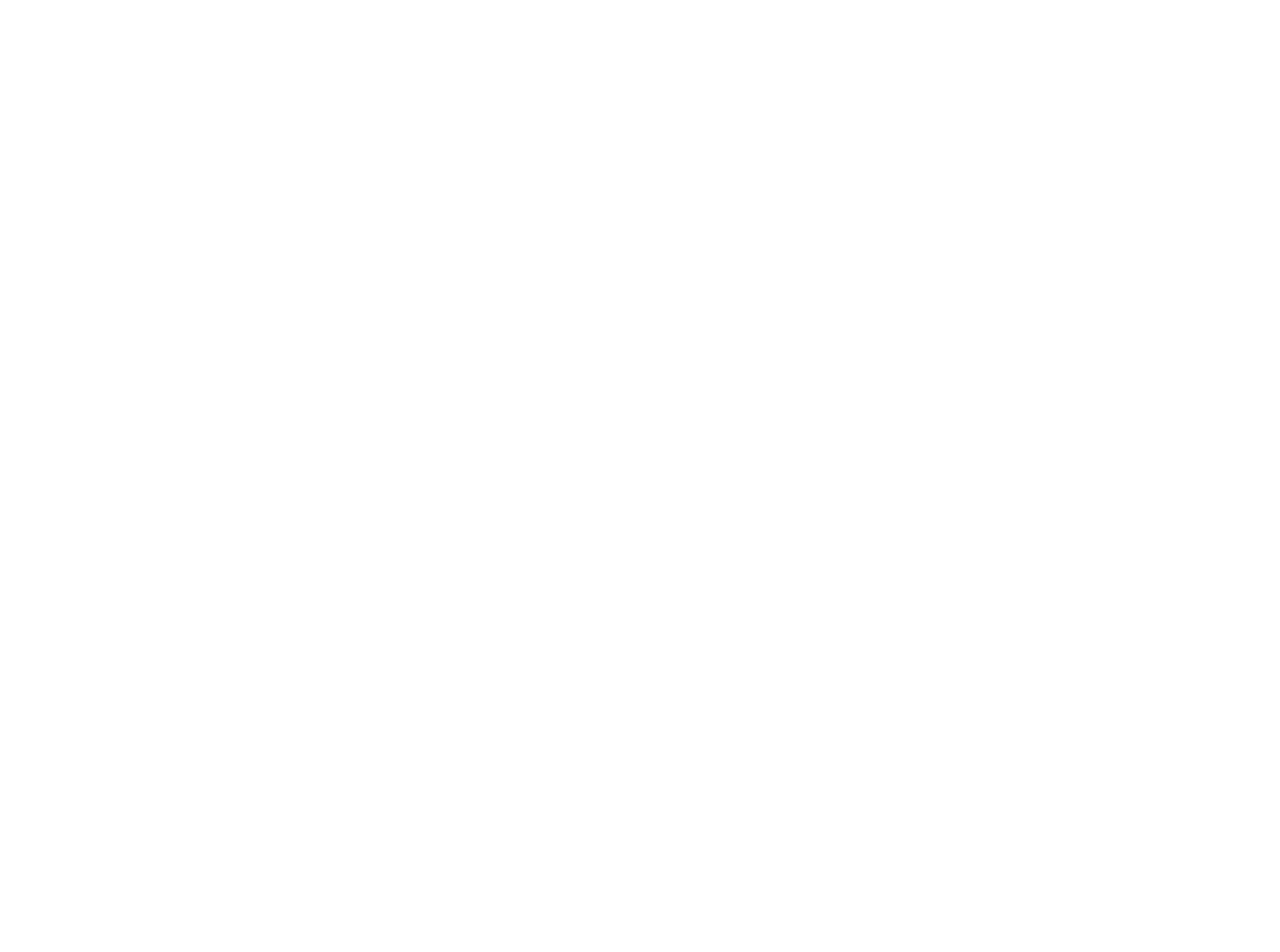
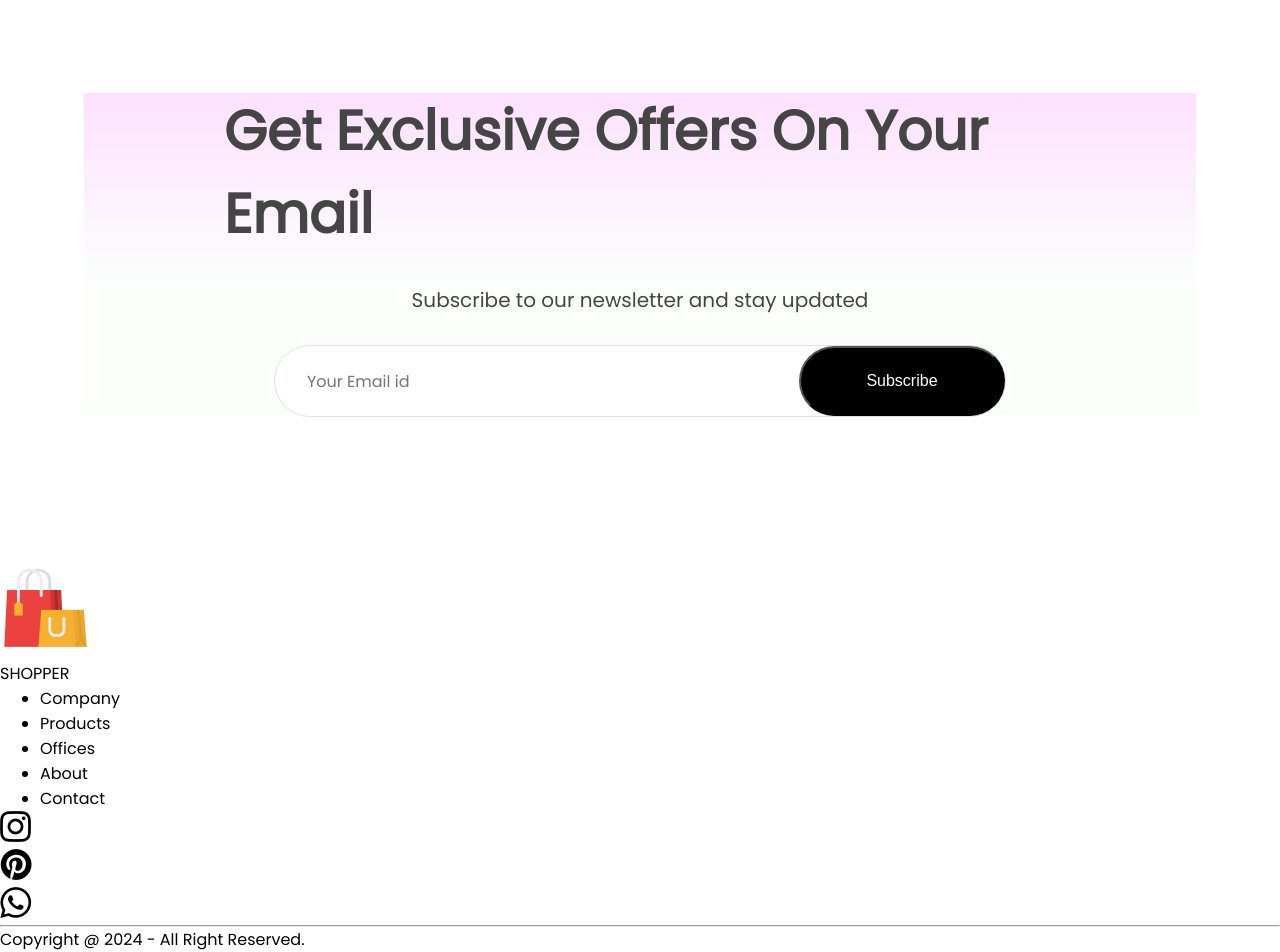
Before and after one commit to Sontara444/E-Commerce-Shopping, a React (Create React App) app: page / in a window 1280 px wide. Shown: the part 3470-4422 px from the top of the page. Before the commit the page ends 3437 px from the top, so only its background shows below. Built offline with nearby package versions, Linux system fonts and the light colour scheme.

Commit message:
footer section

```diff
--- /dev/null
+++ b/src/Components/Footer/Footer.jsx
@@ -0,0 +1,41 @@
+import React from 'react'
+import './Footer.css'
+import footer_logo from '../Assets/logo_big.png'
+import instagram_icon from '../Assets/instagram_icon.png'
+import pintester_icon from '../Assets/pintester_icon.png'
+import whatsapp_icon from '../Assets/whatsapp_icon.png'
+
+const Footer = () => {
+  return (
+    <div className='footer'>
+      <div className="footer-logo">
+        <img src={footer_logo} alt="" />
+        <p>SHOPPER</p>
+      </div>
+      <ul className='footer-links'>
+        <li>Company</li>
+        <li>Products</li>
+        <li>Offices</li>
+        <li>About</li>
+        <li>Contact</li>
+      </ul>
+      <div className="footer-social-icon">
+        <div className="footer-icons-container">
+            <img src={instagram_icon} alt="" />
+        </div>
+        <div className="footer-icons-container">
+            <img src={pintester_icon} alt="" />
+        </div>
+        <div className="footer-icons-container">
+            <img src={whatsapp_icon} alt="" />
+        </div>
+      </div>
+      <div className="footer-copyright">
+        <hr />
+        <p>Copyright @ 2024 - All Right Reserved. </p>
+      </div>
+    </div>
+  )
+}
+
+export default Footer
--- a/src/Components/NewCollections/NewCollections.css
+++ b/src/Components/NewCollections/NewCollections.css
@@ -2,8 +2,8 @@
     display: flex;
     flex-direction: column;
     align-items: center;
-    gap: 10px;
-    height: 90vh;
+    gap: 20px;
+    margin-bottom: 100px;
 }
 
 .new-collections h1{
--- a/src/Components/NewsLetter/NewsLetter.css
+++ b/src/Components/NewsLetter/NewsLetter.css
@@ -1,3 +1,53 @@
 .newsletter{
     width: 65%;
+    height: 40vh;
+    display: flex;
+    flex-direction: column;
+    align-items: center;
+    justify-content: center;
+    margin: auto;
+    padding:  0px 140px;
+    margin-bottom: 150px;
+    background: linear-gradient(180deg, #fde1ff 0%, #e1ffea22 60%);
+    gap: 30px;
 }
+
+.newsletter h1{
+    color: #454545;
+    font-size: 55px;
+    font-weight: 600;
+}
+.newsletter p{
+    color: #454545;
+    font-size: 20px;
+}
+.newsletter div{
+    display: flex;
+    align-items: center;
+    justify-content: space-between;
+    background: white;
+    width: 730px;
+    height: 70px;
+    border-radius:80px ;
+    border: 1px solid #e3e3e3;
+}
+
+.newsletter input{
+   width: 500px;
+   margin-left: 30px;
+   border: none;
+   outline: none;
+   color: #616161;
+   font-family: Poppins;
+   font-size: 16px;
+}
+
+.newsletter button{
+    width: 210px;
+    height: 70px;
+    background: black;
+    color: white;
+    border-radius: 80px;
+    font-size: 16px;
+    cursor: pointer;
+}
--- a/src/Pages/Shop.jsx
+++ b/src/Pages/Shop.jsx
@@ -3,6 +3,8 @@ import Hero from '../Components/Hero/Hero'
 import Popular from '../Components/Popular/Popular'
 import Offers from '../Components/Offers/Offers'
 import NewCollections from '../Components/NewCollections/NewCollections'
+import NewsLetter from '../Components/NewsLetter/NewsLetter'
+import Footer from '../Components/Footer/Footer'
 
 const Shop = () => {
   return (
@@ -11,6 +13,8 @@ const Shop = () => {
       <Popular />
       <Offers />
       <NewCollections />
+      <NewsLetter />
+      <Footer />
     </div>
   )
 }
```
Also changed, not shown: src/Components/Footer/Footer.css (added).
